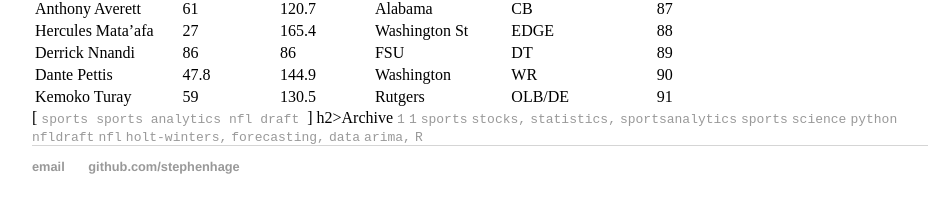
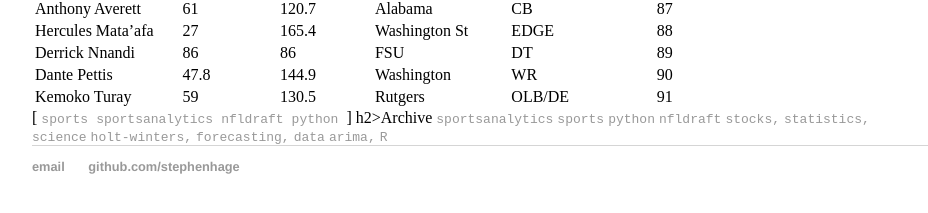
Before and after one commit to stephenhage/stephenhage.github.io, a Jekyll site: the page built from _posts/2018-04-27-NFL-Draft-First-Round-Analysis.md, in a window 1280 px wide and 900 px high, scrolled down 2761 px. Shown: the part 666-879 px from the top of the window, without its empty margins (160-1088 px from the left). Built offline with Jekyll 4.4.1, drawn with Linux system fonts in a browser that asks for light colours.

Commit message:
front matter updates
on 1st Round analysis draft 2018

```diff
--- a/_posts/2018-04-27-NFL-Draft-First-Round-Analysis.md
+++ b/_posts/2018-04-27-NFL-Draft-First-Round-Analysis.md
@@ -3,11 +3,7 @@
 title: "NFL Draft 2018: First Round Review"
 date: 2018-04-27 10:21:50 -0600
 categories: articles
-tags: [sports, sports analytics, nfl draft]
-image:
-  feature: texture-feature-03.jpg
-  credit: Texture Lovers
-  creditlink: http://texturelovers.com
+tags: sports sportsanalytics nfldraft python
 ---
 
 
```
